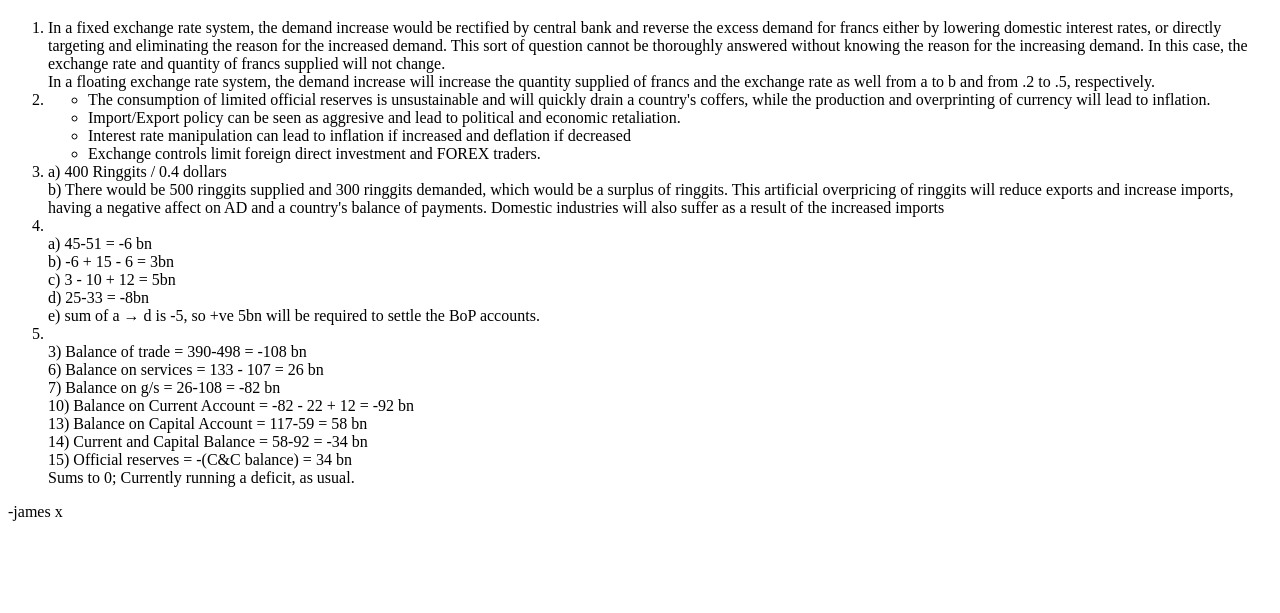
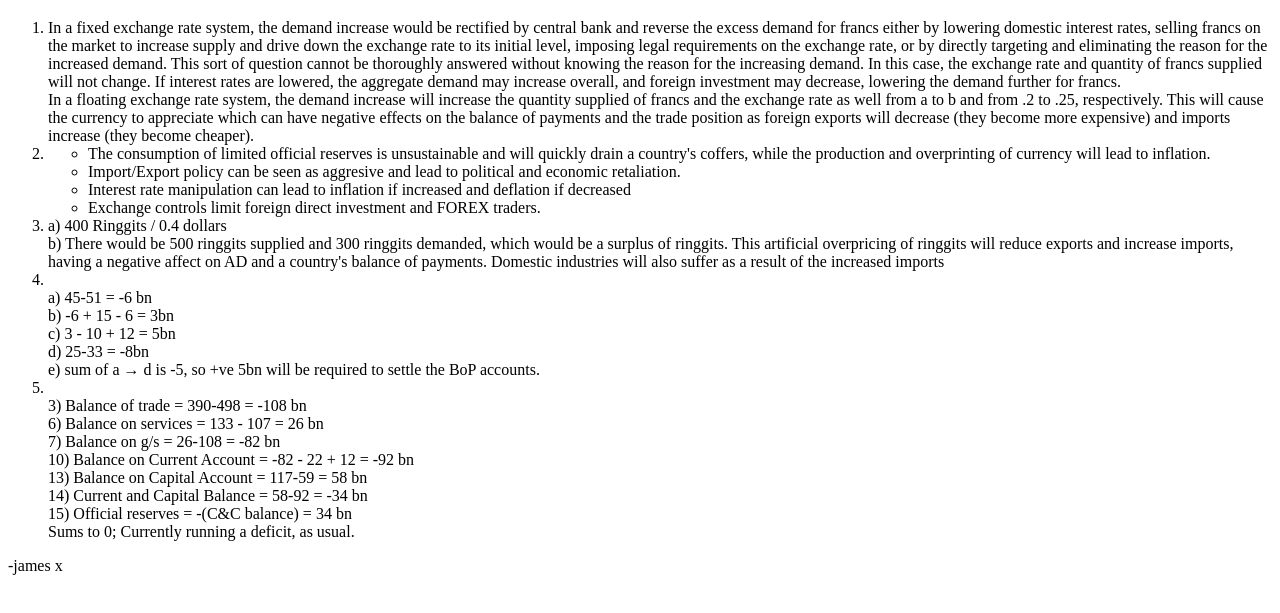
Before and after one commit to wintrmut3/school_work, a plain HTML site: page assignmentCyrr.html in a window 1280 px wide. Shown: the part 61-674 px from the top of the page. Drawn offline with Linux system fonts and the light colour scheme.

Commit message:
Update assignmentCyrr.html

```diff
--- a/assignmentCyrr.html
+++ b/assignmentCyrr.html
@@ -6,7 +6,7 @@
 <body>
 <h1 style="text-align:center;">Balance of Payment Practise Q's</h1>
 <ol>
-	<li>In a fixed exchange rate system, the demand increase would be rectified by central bank and reverse the excess demand for francs either by lowering domestic interest rates, or directly targeting and eliminating the reason for the increased demand. This sort of question cannot be thoroughly answered without knowing the reason for the increasing demand. In this case, the exchange rate and quantity of francs supplied will not change. <br> In a floating exchange rate system, the demand increase will increase the quantity supplied of francs and the exchange rate as well from a to b and from .2 to .5, respectively.</li>
+	<li>In a fixed exchange rate system, the demand increase would be rectified by central bank and reverse the excess demand for francs either by lowering domestic interest rates, selling francs on the market to increase supply and drive down the exchange rate to its initial level, imposing legal requirements on the exchange rate, or by directly targeting and eliminating the reason for the increased demand. This sort of question cannot be thoroughly answered without knowing the reason for the increasing demand. In this case, the exchange rate and quantity of francs supplied will not change. If interest rates are lowered, the aggregate demand may increase overall, and foreign investment may decrease, lowering the demand further for francs. <br> In a floating exchange rate system, the demand increase will increase the quantity supplied of francs and the exchange rate as well from a to b and from .2 to .25, respectively. This will cause the currency to appreciate which can have negative effects on the balance of payments and the trade position as foreign exports will decrease (they become more expensive) and imports increase (they become cheaper). </li>
 	<li>
 		<ul>
 			<li>The consumption of limited official reserves is unsustainable and will quickly drain a country's coffers, while the production and overprinting of currency will lead to inflation.</li>
```
